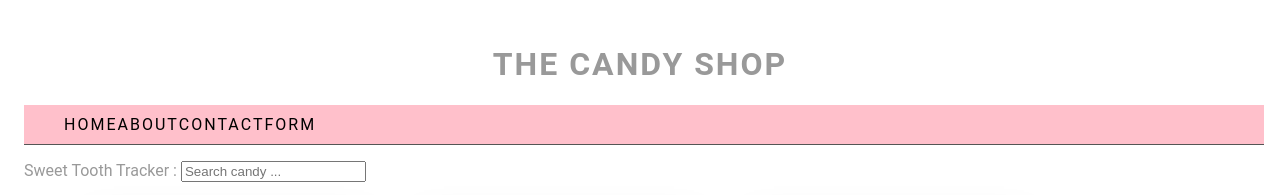
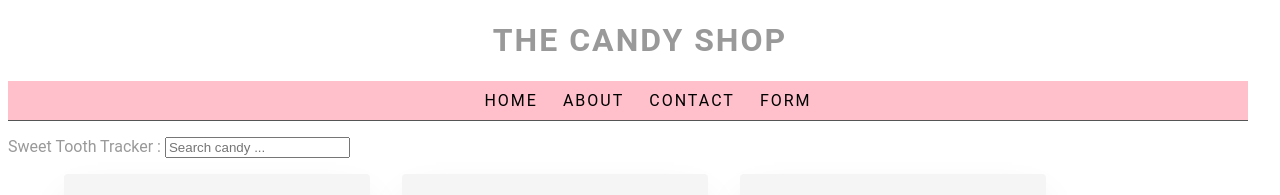
Before and after one commit to joshglam/candyshop, a React app: page / in a window 1280 px wide. Shown: the top 195 px of the page. Built offline with nearby package versions, Linux system fonts and the light colour scheme; no server answers; data requests are answered from the project's data file; the HTML template or start-up script is replaced by a standard one.

Commit message:
updated css

```diff
--- a/src/App.css
+++ b/src/App.css
@@ -12,6 +12,7 @@
 
 
 #contact-us {
-  display: grid;
-  grid-template-columns: 1fr 1fr;
+  display: flex;
+  grid-template-columns: 1fr 2fr;
+  align-items: center;
 }
--- a/src/index.css
+++ b/src/index.css
@@ -3,18 +3,17 @@ body {
   font-family: 'Roboto','Helvetica Neue', Helvetica, Arial, sans-serif;
   font-style: normal;
   font-weight: 400;
-  letter-spacing: 0;
-  padding: 1rem;
   text-rendering: optimizeLegibility;
   -webkit-font-smoothing: antialiased;
   -moz-osx-font-smoothing: grayscale;
+
 
 }
 
 .header {
   text-align: center;
   letter-spacing: 2px;
-  text-transform: uppercase
+  text-transform: uppercase;
 
 }
 
@@ -25,6 +24,9 @@ body {
   width: 1200px; /* Set the width of the vertical navbar */
   display: flex;
   border-bottom: 1px solid #555;
+  gap: 25px;
+  align-content: center;
+  justify-content: center;
 
 }
 
```
